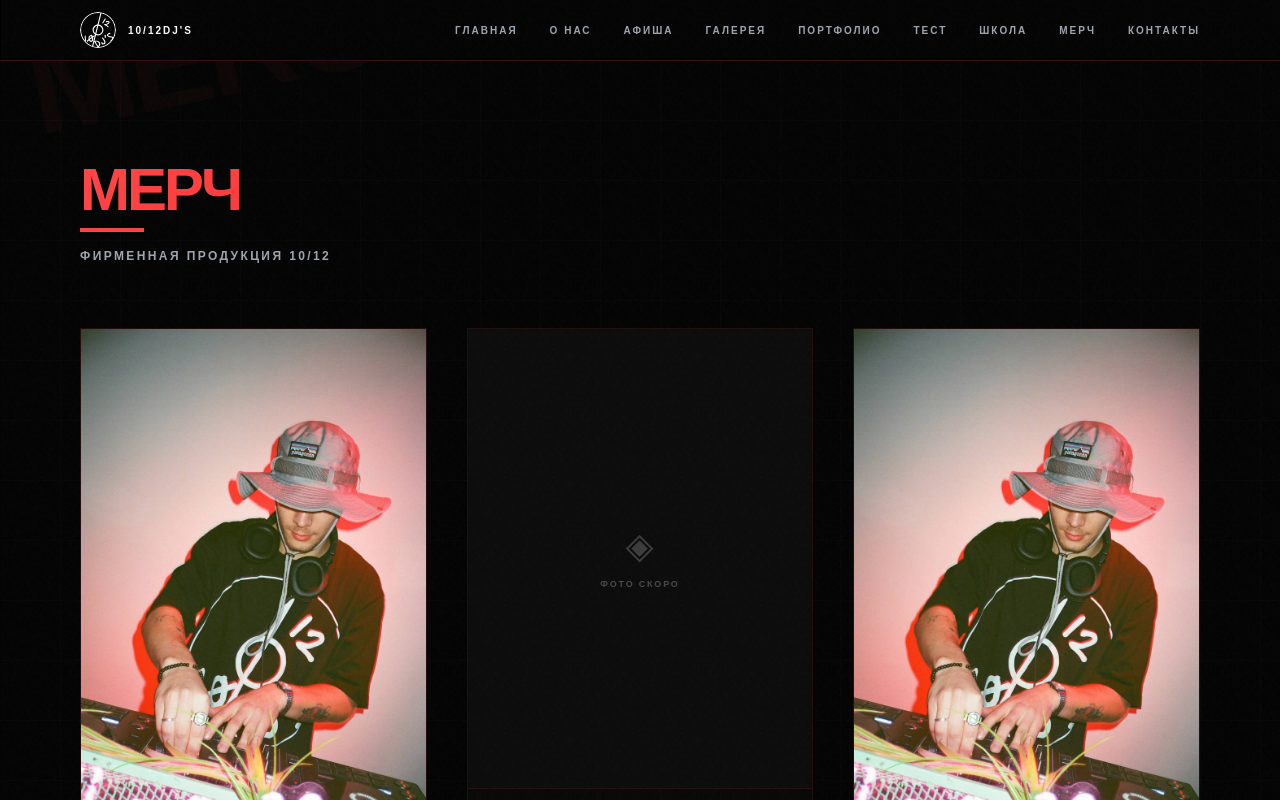
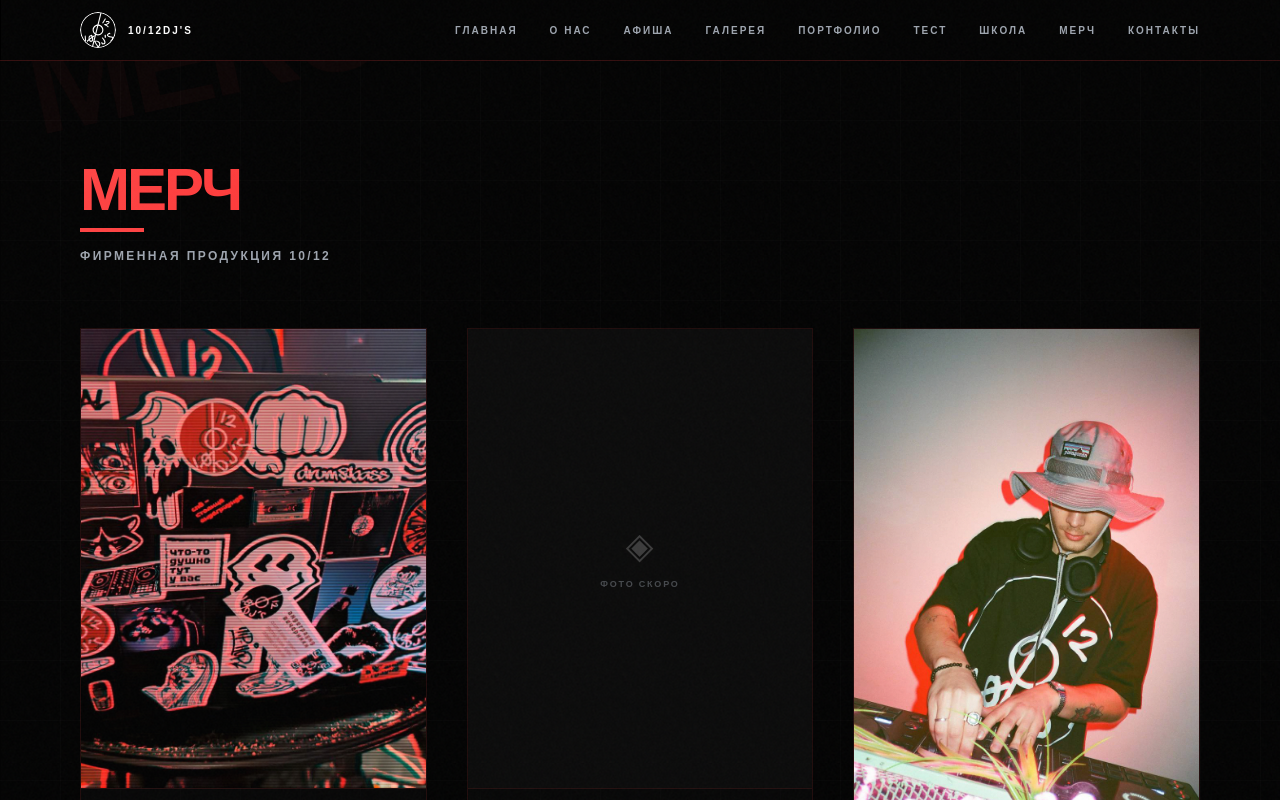
Before and after one commit to Alexander-Golomonosov/10-12djs-website, a Next.js app: page /merch in a window 1280 px wide. Shown: the top 800 px of the page. Built offline with nearby package versions, Linux system fonts and the light colour scheme; a web font is replaced by a local one.

Commit message:
Отдельное фото для стикерпака

```diff
--- a/src/app/merch/page.tsx
+++ b/src/app/merch/page.tsx
@@ -11,7 +11,7 @@ const items = [
     subtitle: "ФИРМЕННЫЕ СТИКЕРЫ 10/12",
     price: "499 ₽",
     description: "НАБОР СТИКЕРОВ С ЛОГОТИПАМИ И ГРАФФИТИ-ЭЛЕМЕНТАМИ 10/12DJ'S. КЛЕЙ НА НОУТ, ЧЕМОДАН, ХОЛОДИЛЬНИК — КУДА УГОДНО.",
-    image: "/merch-tshirt.jpg",
+    image: "/merch-stickers.jpg",
     tags: ["СТИКЕРЫ", "ВИНИЛ", "5 ШТ"],
   },
   {
```
Also changed, not shown: public/merch-stickers.jpg (added).
